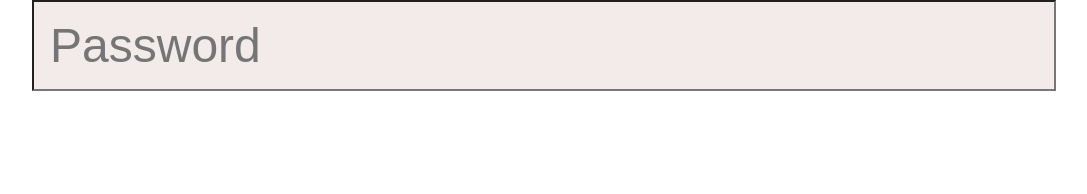
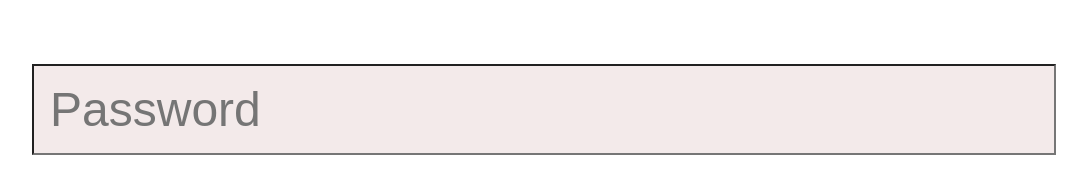
Before and after one commit to KabirSinghShekhawat/ROT-13, a plain HTML site: page index.html in a window 1280 px wide. Shown: the whole page, without its empty margins (96-1183 px from the left). Drawn offline with Linux system fonts and the light colour scheme.

Commit message:
Fixed margin issue in text field

```diff
--- a/styles.css
+++ b/styles.css
@@ -8,8 +8,10 @@
     flex-direction:column;
     align-items:center;
     justify-content:center;
+    margin-top: 1em;
 }
 #passwordField, #passwordOutput {
+    margin-top: 1em;
     padding: 1rem;
     width: 80%;
     background-color: rgb(243, 234, 234);
```
